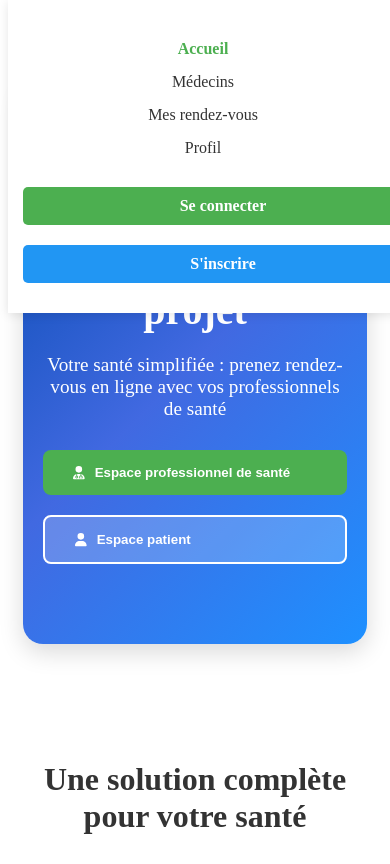
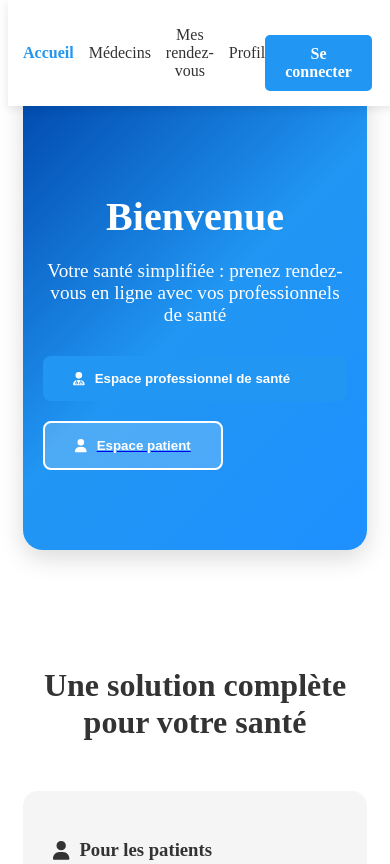
Before and after one commit to elkast/RDV_PATIENT, a plain HTML site: page index.html in a window 390 px wide. Shown: the top 864 px of the page. Drawn offline with Linux system fonts and the light colour scheme.

Commit message:
modification couleur header  ajout de lien  pour l espace patient ajout de redirection cote inscription et connexion

```diff
--- a/index.html
+++ b/index.html
@@ -7,12 +7,9 @@
     <link rel="stylesheet" href="./static/styles_index.css">
     <script src="https://cdn.jsdelivr.net/npm/@fortawesome/fontawesome-free@6.4.0/js/all.min.js"></script>
     <!-- //script pour l'utilisation des icônes des cartes à ne pas supprimer  -->
-
-
 </head>
 <body>
-
-        <header>
+    <header>
         <nav>
             <div class="nav-links">
                 <a href="./templates/acceuil.html" class="active">Accueil</a>
@@ -22,7 +19,7 @@
             </div>
 
             <div class="auth-buttons" style="display: flex; gap: 20px; margin-top: 20px;">
-                <a href="./templates/connexion.html" class="login-btn" style="padding: 10px 20px; background-color: #4CAF50; color: white; text-decoration: none; border-radius: 5px; font-weight: bold;">Se connecter</a>
+                <a href="./templates/connexion.html" class="login-btn" style="padding: 10px 20px; background-color: #2196F3; color: white; text-decoration: none; border-radius: 5px; font-weight: bold;">Se connecter</a>
                 <a href="./templates/inscription.html" class="register-btn" style="padding: 10px 20px; background-color: #2196F3; color: white; text-decoration: none; border-radius: 5px; font-weight: bold;">S'inscrire</a>
             </div>
         </nav>
@@ -32,17 +29,19 @@
         <!-- Section d'en-tête -->
         <section class="hero">
             <div class="hero-content">
-                <h1>Bienvenue sur la page d'accueil du projet</h1>
+                <h1>Bienvenue </h1>
                 <p class="subtitle">Votre santé simplifiée : prenez rendez-vous en ligne avec vos professionnels de santé</p>
                 <div class="hero-buttons">
                     <button class="primary-btn">
                         <i class="fas fa-user-md"></i>
                         Espace professionnel de santé
                     </button>
-                    <button class="secondary-btn">
-                        <i class="fas fa-user"></i>
-                        Espace patient
-                    </button>
+                    <a href="./templates/connexion.html">
+                        <button class="secondary-btn">
+                            <i class="fas fa-user"></i>
+                            Espace patient
+                        </button>
+                    </a>
                 </div>
             </div>
         </section>
--- a/static/styles_index.css
+++ b/static/styles_index.css
@@ -3,17 +3,19 @@
     max-width: 1400px;
     margin: 0 auto;
     padding: 0 30px;
+    margin-bottom: 200px;
 }
 
 /* En-tête et Navigation */
 header {
     background: white;
     box-shadow: 0 2px 10px rgba(0,0,0,0.1);
-    padding: 15px 0;
+    padding: 1px, 0;
     position: fixed;
     width: 100%;
     top: 0;
     z-index: 1000;
+
 }
 
 nav {
@@ -40,11 +42,11 @@ nav {
 }
 
 .nav-links a:hover {
-    color: #4CAF50;
+    color: #2196F3;
 }
 
 .nav-links a.active {
-    color: #4CAF50;
+    color: #2196F3;
     font-weight: 600;
 }
 
@@ -62,7 +64,7 @@ nav {
 }
 
 .login-btn {
-    background-color: #4CAF50;
+    background-color: #2196F3;
     color: white;
 }
 
@@ -79,34 +81,34 @@ nav {
 /* Styles responsifs */
 @media screen and (max-width: 768px) {
     nav {
-        flex-direction: column;
+        flex-direction: row;
         padding: 15px;
     }
 
     .nav-links {
-        flex-direction: column;
-        width: 100%;
+        flex-direction: row;
+        width: auto;
         text-align: center;
         gap: 15px;
-        margin: 10px 0;
+        margin: 0;
     }
 
     .auth-buttons {
-        flex-direction: column;
-        width: 100%;
+        flex-direction: row;
+        width: auto;
         gap: 10px;
     }
 
     .login-btn, .register-btn {
         text-align: center;
-        width: 100%;
-        display: block;
+        width: auto;
+        display: inline-block;
     }
 }
 
 /* Section héro */
 .hero {
-    background: linear-gradient(135deg, #0047AB, #4169E1, #1E90FF);
+    background: linear-gradient(135deg, #0047AB, #2196F3, #1E90FF);
     color: white;
     padding: 120px 0;
     text-align: center;
@@ -152,7 +154,7 @@ nav {
 }
 
 .primary-btn {
-    background-color: #4CAF50;
+    background-color: #2196F3;
     color: white;
 }
 
@@ -215,7 +217,7 @@ nav {
 
 .feature-card i {
     font-size: 2em;
-    color: #4CAF50;
+    color: #2196F3;
     margin-bottom: 15px;
 }
 
```
Also changed, not shown: templates/connexion.html (+1 -0 lines), templates/inscription.html (+2 -0 lines).
